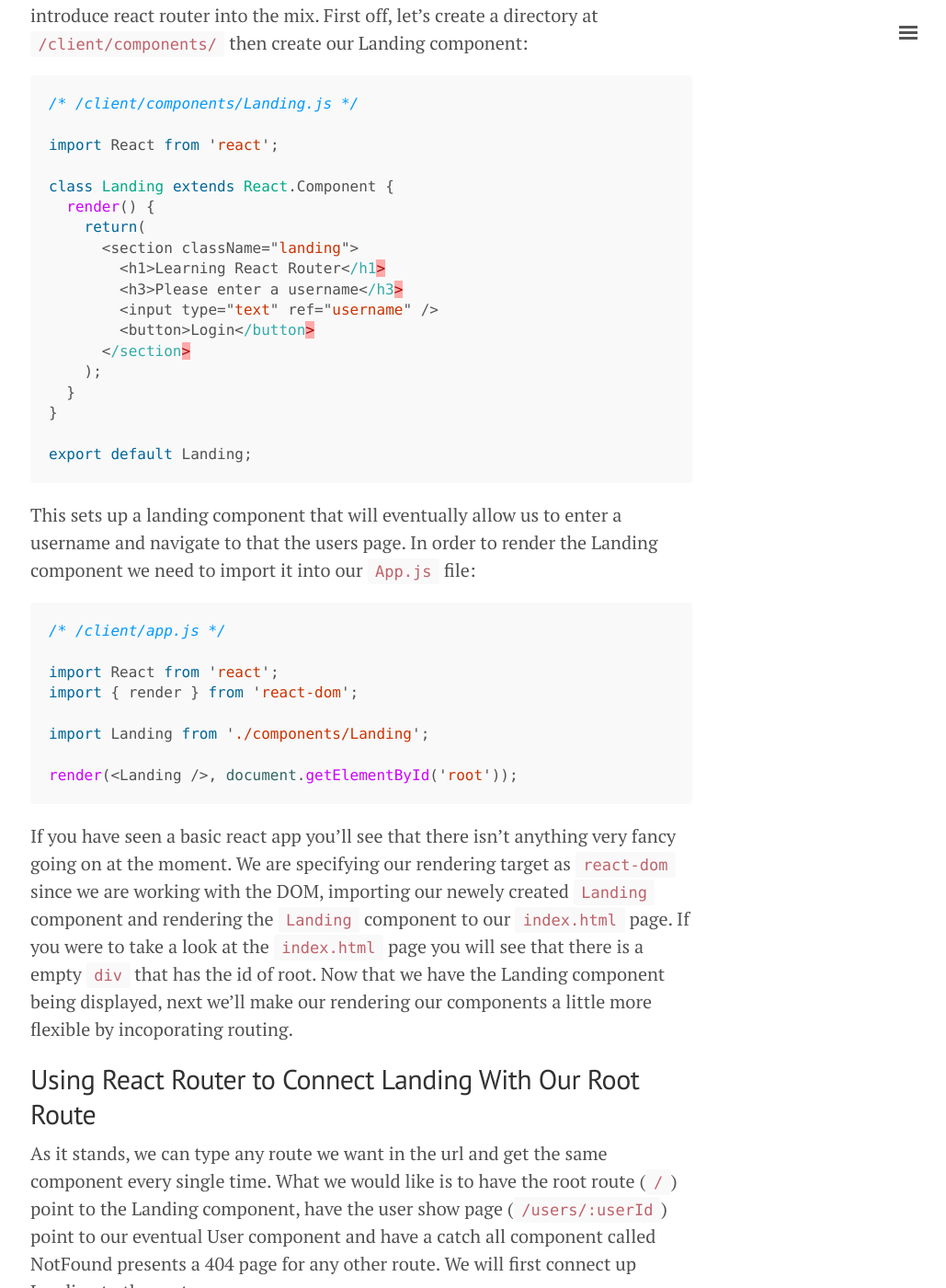
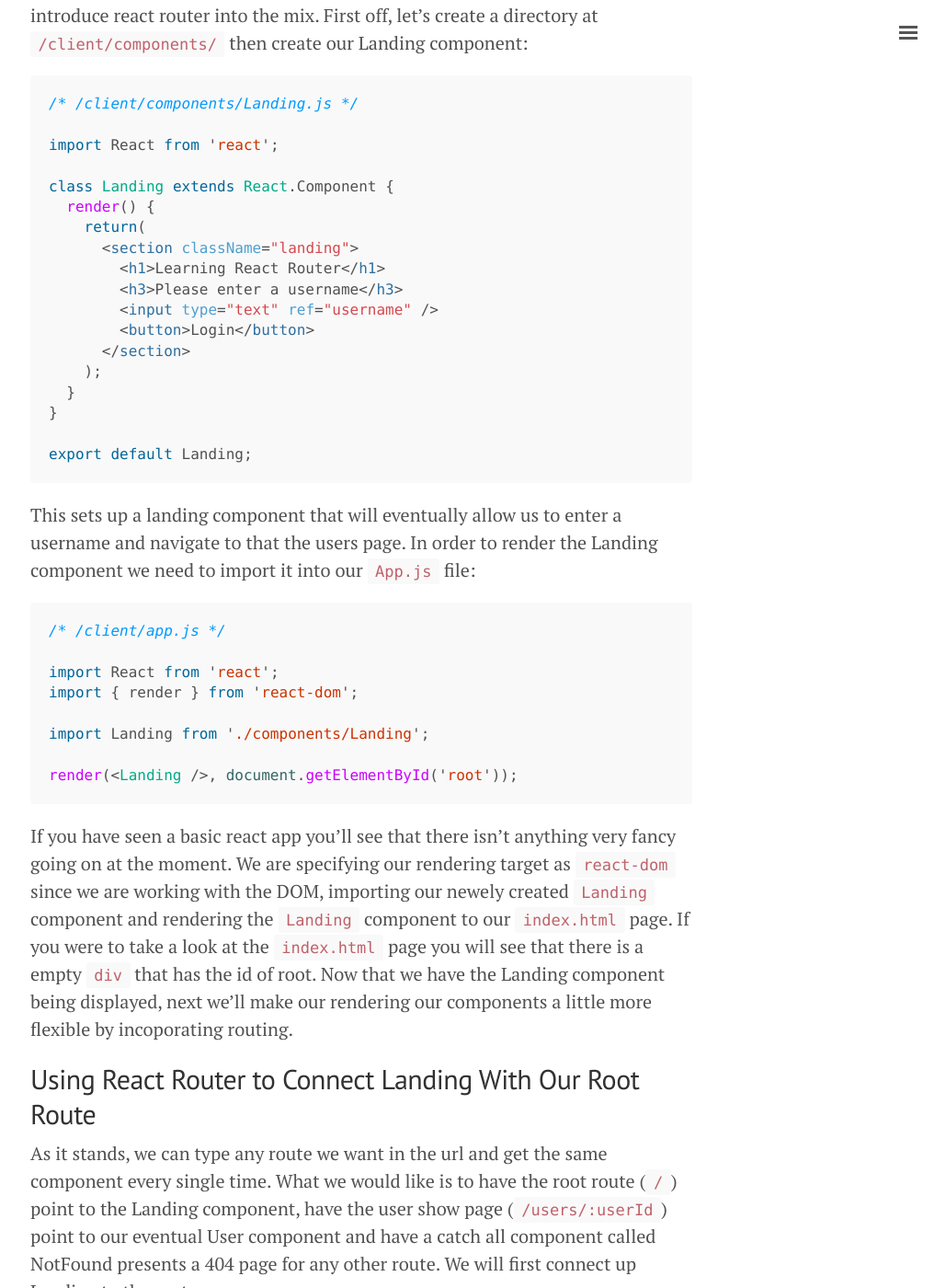
Before and after one commit to julsfelic/julsfelic.github.io, a Jekyll site: the page built from _posts/2016-06-13-using-react-router.md, in a window 1280 px wide and 1400 px high, scrolled down 1252 px. Shown: the whole window at 92% size, without its empty margins (247-1276 px from the left). Built offline with Jekyll 4.4.1, drawn with Linux system fonts in a browser that asks for light colours; some of the changed text lies outside the part shown.

Commit message:
Add JSX support to blog post

````diff
--- a/_posts/2016-06-13-using-react-router.md
+++ b/_posts/2016-06-13-using-react-router.md
@@ -19,7 +19,7 @@ To get started, clone done [this](https://github.com/julsfelic/webpack-boilerpla
 
 The first component we want to create is the main Landing component. This component will point to the root (`/`) of our application. We will first hardcode the rendering of this component into our application, then we will slowly introduce react router into the mix. First off, let's create a directory at `/client/components/` then create our Landing component:
 
-```js
+```jsx
 /* /client/components/Landing.js */
 
 import React from 'react';
@@ -42,7 +42,7 @@ export default Landing;
 
 This sets up a landing component that will eventually allow us to enter a username and navigate to that the users page. In order to render the Landing component we need to import it into our `App.js` file:
 
-```js
+```jsx
 /* /client/app.js */
 
 import React from 'react';
@@ -61,7 +61,7 @@ As it stands, we can type any route we want in the url and get the same componen
 
 Here is the updated code for `app.js`:
 
-```js
+```jsx
 /* /client/app.js */
 
 import React from 'react';
@@ -81,13 +81,13 @@ render(routes, document.getElementById('root'));
 
 Let's tackle this code piece by piece.
 
-```js
+```jsx
 import { Router, Route, browserHistory } from 'react-router';
 ```
 
 This brings in the necessary dependencies in order to use react router. `Router` provides the routing context, `Route` gives us the ability to create routes and `browserHistory` provides browsing history to the router to allow the back and foward controlls to work as expected.
 
-```js
+```jsx
 const routes = (
   <Router history={browserHistory}>
     <Route path="/" component={Landing} />
@@ -103,7 +103,7 @@ Next is our route definition. The `<Route>` component expects two props: the pat
 
 We won't spend too much time with create this component. The main purpose for creating the NotFound component is to show that you can have a route that 'catches' any routes that are not found in our routing. Here is the code for the NotFound component:
 
-```js
+```jsx
 /* /client/components/NotFound.js */
 
 import React from 'react';
@@ -119,7 +119,7 @@ export default NotFound;
 
 And in `app.js`:
 
-```js
+```jsx
 /* /client/app.js */
 
 import React from 'react';
@@ -141,7 +141,7 @@ render(routes, document.getElementById('root'));
 
 The main piece of code to look at is:
 
-```js
+```jsx
 <Route path="*" component={NotFound} />
 ```
 
@@ -153,7 +153,7 @@ Our last component, `User` proposes a few interesting problems. Firstly, how do
 
 For our initial attempt, let's render a stub User component so we can create a route for it. Here is that component:
 
-```js
+```jsx
 /* /client/components/User.js */
 
 import React from 'react';
@@ -169,7 +169,7 @@ export default User;
 
 And the corresponding changes to `app.js`:
 
-```js
+```jsx
 /* /client/app.js */
 
 import React from 'react';
@@ -193,7 +193,7 @@ render(routes, document.getElementById('root'));
 
 If we take a closer look at our new route for User:
 
-```js
+```jsx
 <Route path="/users/:userId" component={User} />
 ```
 
@@ -201,7 +201,7 @@ You'll notice something a little different about it. Inside of path, we can spec
 
 When using react router, we have access to any dynamic parameters through `props`. Specifically, we can access the `:userId` parameter through `this.props.params.userId`:
 
-```js
+```jsx
 /* /client/components/User.js */
 
 import React from 'react';
@@ -221,7 +221,7 @@ We could use `this.props.params.userId` to access the userId. Instead, I'm using
 
 It would be nice if from the user page we could navigate back to the root page without having to go into the url and type in the root of the app. Luckily, react router provides another module that allows for easy link creation. Inside of the User component, let's add a home link that takes us back to the landing page:
 
-```js
+```jsx
 /* /client/components/User.js */
 
 import React from 'react';
@@ -247,7 +247,7 @@ The finish line is almost near! All that is left is wiring up our landing page s
 
 Behind the scenes, react router is using the HTML5 API pushState to update the url. Sometimes, we want to manually update the url ourselves. Luckily, react router gives us access to pushState so we can handle our case of navigating to a users page when they click submit. Here is the updated code:
 
-```js
+```jsx
 /* /client/components/Landing.js */
 
 import React from 'react';
@@ -280,14 +280,14 @@ export default Landing;
 
 There is quite a bit goign on now, so let's start from the top.
 
-```js
+```jsx
 import { History } from 'react-router';
 import reactMixin from 'react-mixin';
 ```
 
 In order to gain access to pushState, we need to include the `History` module from react router. Once we have that, we need to mixin the module into our Landing class. Unfortunetly with ES6 classes, they do not currently support mixins, so we are using the `reactMixin` module to allow us to mixin History into Landing.
 
-```js
+```jsx
   loadUser(e) {
     e.stopPropagation();
     let userName = this.refs.username.value;
@@ -297,7 +297,7 @@ In order to gain access to pushState, we need to include the `History` module fr
 
 This is the function we want fired when the user clicks on submit. The first thing it does is stop any event from bubbling past the button. Secondly, we grab the value of the input field using the `ref` we had given it earlier. To grab a ref, we use the incantation of `this.refs.name-of-ref`. From there, we can grab the value of our input. Lastly, we use the `history` function that was mixed in to our class to access `pushState`. For our application, we won't worry about the first argument past into `pushState`. The second argument we give it is the url we want to go to. Since we have the value of the username through our ref, we can build up the url needed to navigate to the user page.
 
-```js
+```jsx
 reactMixin.onClass(Landing, History);
 ```
 
````
